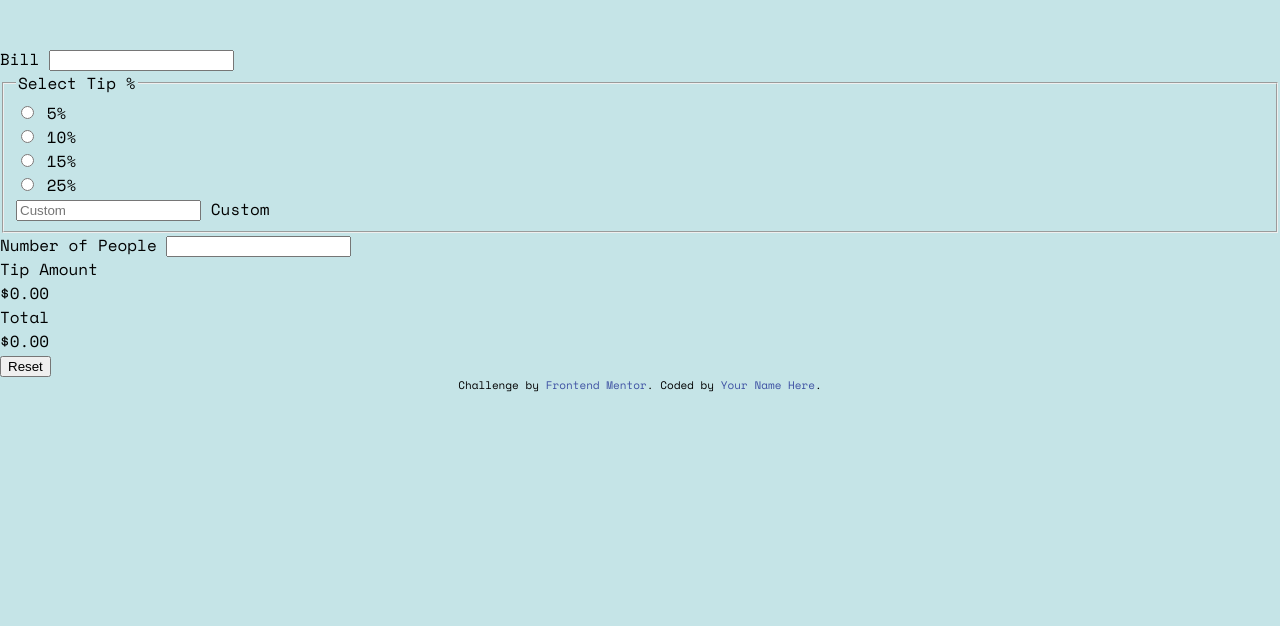
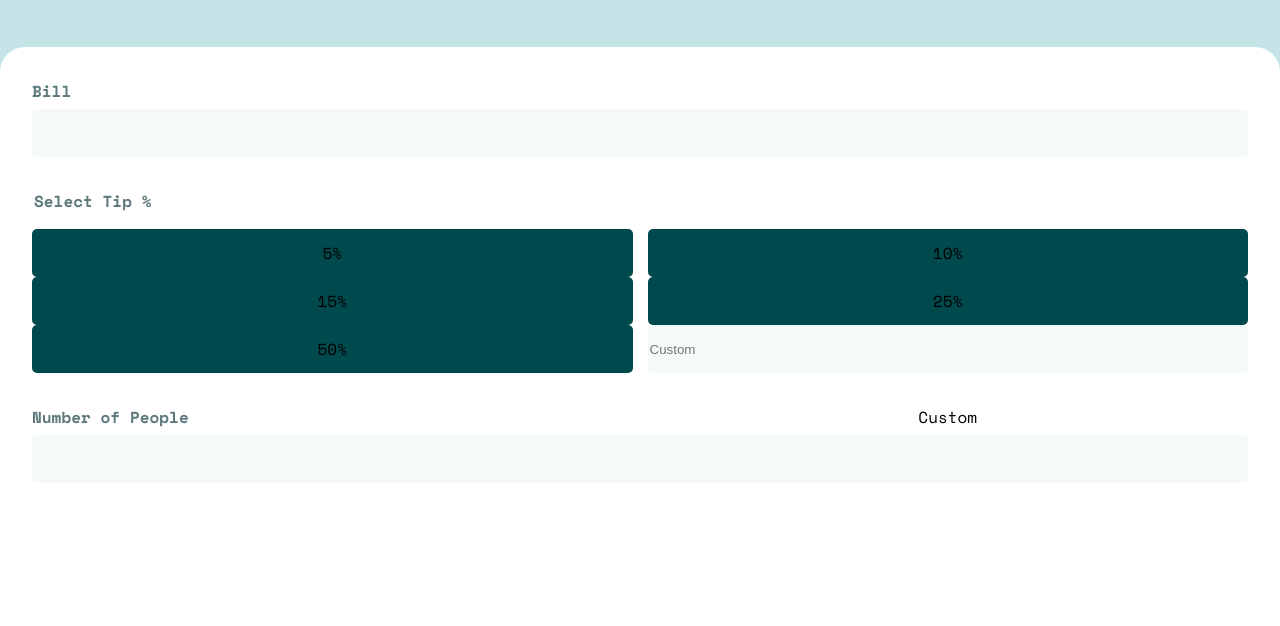
Before and after one commit to manolobrown/tip-calculator-app, a website: page index.html in a window 1280 px wide. Shown: the part 107-733 px from the top of the page. Drawn offline with nearby package versions, Linux system fonts and the light colour scheme; files that its build step writes are made by us from their sources.

Commit message:
[UPDATE] Initial Styling of Form Controls

```diff
--- a/index.html
+++ b/index.html
@@ -30,7 +30,7 @@
         <img src="./images/logo.svg" alt="">
       </div>
     </header>
-    <section class="container">
+    <section class="container splitter d-flex">
       <div class="col">
         <div class="bill">
           <label class="form-label" for="bill">Bill</label>
@@ -38,34 +38,38 @@
         </div>
         <div class="select-tip">
           <fieldset>
-            <legend>Select Tip %</legend>
+            <legend class="form-label">Select Tip %</legend>
             <div class="form-check-group">
               <div class="form-check">
                 <input id="value5" class="form-check-input" type="radio" value="5">
-                <label for="value5" class="sr-only">5%</label>
+                <label for="value5" class="form-check-label">5%</label>
               </div>
               <div class="form-check">
                 <input id="value10" class="form-check-input"type="radio" value="10">
-                <label for="value10" class="sr-only">10%</label>
+                <label for="value10" class="form-check-label">10%</label>
               </div>
               <div class="form-check">
                 <input id="value15" class="form-check-input" type="radio" value="15">
-                <label for="value15" class="sr-only">15%</label>
+                <label for="value15" class="form-check-label">15%</label>
               </div>
               <div class="form-check">
                 <input id="value25" class="form-check-input" type="radio" value="25">
-                <label for="value25" class="sr-only">25%</label>
+                <label for="value25" class="form-check-label">25%</label>
               </div>
               <div class="form-check">
-                <input id="custom" class="form-check-input" type="text" value="" placeholder="Custom">
-                <label for="custom">Custom</label>
+                <input id="value50" class="form-check-input" type="radio" value="50">
+                <label for="value50" class="form-check-label">50%</label>
+              </div>
+              <div class="form-check">
+                <input id="custom" class="form-check-input form-control" type="text" value="" placeholder="Custom">
+                <label class="sr-only" for="custom">Custom</label>
               </div>
             </div>
           </fieldset>
         </div>
         <div class="people-count">
-          <label for="peopleCount">Number of People</label>
-          <input type="text" id="peopleCount">
+          <label class="form-label" for="peopleCount">Number of People</label>
+          <input class="form-control" type="text" id="peopleCount">
         </div>
       </div>
       <div class="col">
--- a/src/scss/components/_index.scss
+++ b/src/scss/components/_index.scss
@@ -1 +1,3 @@
-@forward 'header';
+@forward 'button';
+@forward 'input';
+@forward 'radio';
--- a/src/scss/components/input.scss
+++ b/src/scss/components/input.scss
@@ -0,0 +1,19 @@
+@use '../util/' as *;
+
+.form-label {
+    color: var(--dark-grayish-cyan);
+    line-height: rem(24);
+    font-weight: 700;
+    margin-bottom: rem(6);
+    display: inline-block;
+}
+.form-control {
+    display: flex;
+    flex-wrap: wrap;
+    width: 100%;
+    justify-content: space-between;
+    border-radius: 5px;
+    height: rem(48);
+    background-color: var(--light-grayish-cyan3);
+    border: 0;
+}
--- a/src/scss/components/radio.scss
+++ b/src/scss/components/radio.scss
@@ -0,0 +1,33 @@
+@use '../util/' as *;
+.form-check-group {
+    display: flex;
+    flex-wrap: wrap;
+    justify-content: space-between;
+    margin: 0 rem(-7.5);
+}
+.form-check {
+    display: flex;
+    flex-wrap: wrap;
+    align-items: center;
+    justify-content: center;
+    height: rem(48);
+    flex: 0 0 50%;
+    max-width: 50%;
+    width: 100%;
+    padding: 0 rem(7.5);
+
+    input[type=radio] {
+        position: absolute;
+        left: -10000px;
+    }
+}
+.form-check-label {
+    background-color: var(--dark-cyan);
+    border-radius: rem(5);
+    display: flex;
+    flex-wrap: wrap;
+    width: 100%;
+    height: 100%;
+    align-items: center;
+    justify-content: center;
+}
--- a/src/scss/globals/_index.scss
+++ b/src/scss/globals/_index.scss
@@ -1,4 +1,5 @@
 @forward 'boilerplate';
 @forward 'colors';
 @forward 'fonts';
+@forward 'grid';
 @forward 'typography';
--- a/src/scss/globals/colors.scss
+++ b/src/scss/globals/colors.scss
@@ -5,5 +5,6 @@
     --dark-grayish-cyan2: hsl(184, 14%, 56%);
     --light-grayish-cyan: hsl(185, 41%, 84%);
     --light-grayish-cyan2: hsl(189, 41%, 97%);
+    --light-grayish-cyan3: hsl(185, 38%, 97%);
     --white: hsl(0, 0%, 100%);
 }
--- /dev/null
+++ b/src/scss/globals/grid.scss
@@ -0,0 +1,16 @@
+@use '../util/' as *;
+
+.d-flex {
+    display: flex;
+    flex-wrap:wrap;
+}
+
+.col {
+    flex: 0 0 100%;
+    max-width: 100%;
+    width: 100%;
+}
+
+.col+.col {
+    margin-top: rem(47)
+}
--- /dev/null
+++ b/src/scss/layout/_index.scss
@@ -0,0 +1,3 @@
+@forward 'header';
+@forward 'splitter';
+@forward 'select-tip';
--- /dev/null
+++ b/src/scss/layout/select-tip.scss
@@ -0,0 +1,12 @@
+@use '../util/' as *;
+
+.select-tip {
+    .form-label {
+        margin-bottom: rem(16);
+    }
+    fieldset {
+        padding: 0;
+        border:0;
+        margin: 0;
+    }
+}
--- /dev/null
+++ b/src/scss/layout/splitter.scss
@@ -0,0 +1,12 @@
+@use '../util/' as *;
+
+.splitter {
+    background-color: var(--white);
+    border-radius: 25px 25px 0 0;
+    padding: rem(32);
+    height: 100vh;
+
+    .form-control, .select-tip {
+        margin-bottom: rem(32);
+    }
+}
--- a/src/scss/style.scss
+++ b/src/scss/style.scss
@@ -1,2 +1,3 @@
 @use 'globals';
 @use 'components';
+@use 'layout';
```
Also changed, not shown: src/scss/components/button.scss (added), src/scss/layout/header.scss (renamed from src/scss/components/header.scss).
